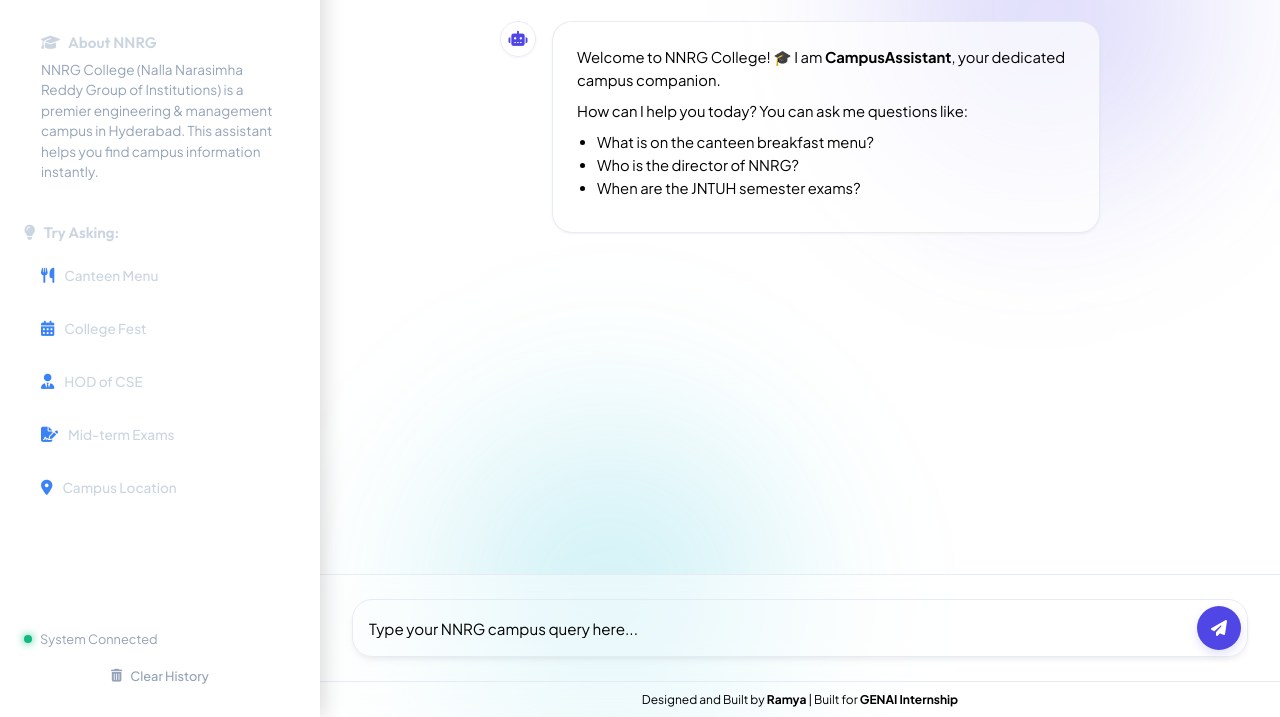
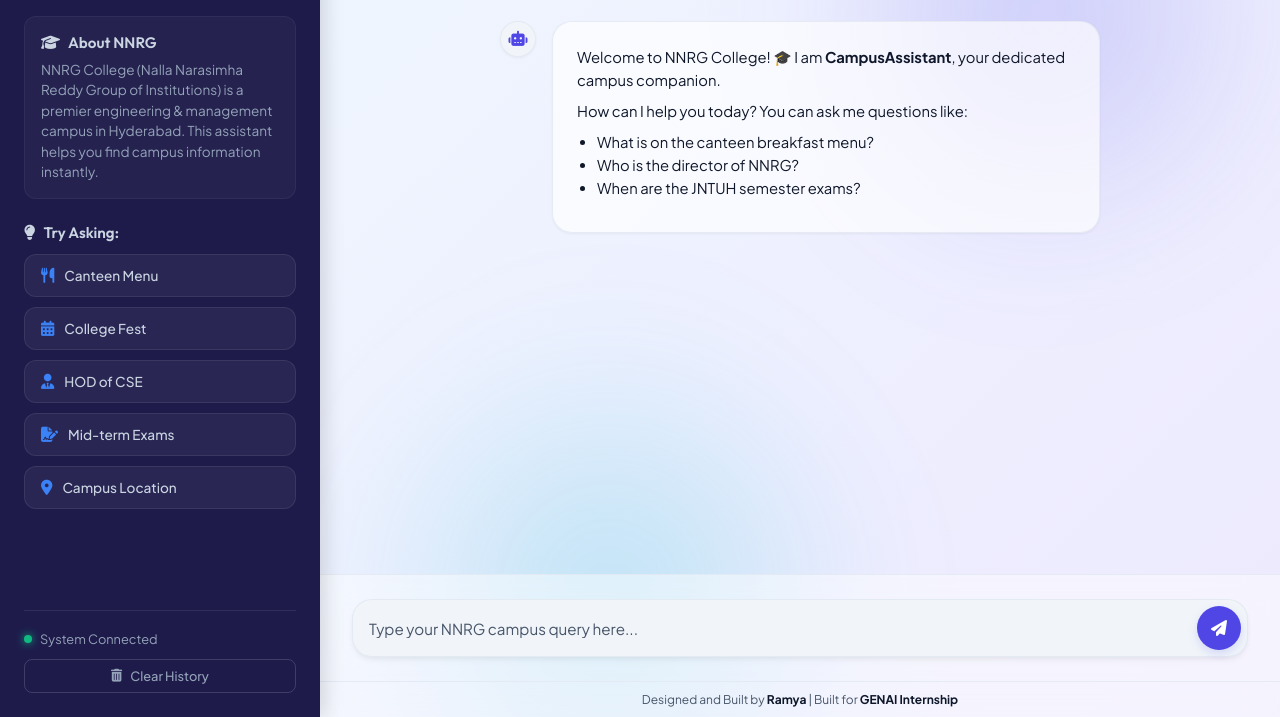
Before and after one commit to vujjiniramya7-byte/nnrg-campus-navigator, a plain HTML site: page public/index.html in a window 1280 px wide. Shown: the part 83-800 px from the top of the page. Drawn offline with nearby package versions, Linux system fonts and the light colour scheme.

Commit message:
Update style.css

```diff
--- a/public/style.css
+++ b/public/style.css
@@ -1,11 +1,11 @@
 /* Variables & Themes */
 :root {
-    --bg-primary: background: linear-gradient(135deg, #EFF6FF, #EDE9FE);
-    --bg-secondary: background: #F1F5F9;
-    --bg-sidebar:background: #1E1B4B;
-    --text-primary: color: #F8FAFC;
-    --text-secondary: color: #94A3B8;
-    --text-light: color: #475569;
+    --bg-primary: linear-gradient(135deg, #EFF6FF, #EDE9FE);
+    --bg-secondary: #F1F5F9;
+    --bg-sidebar: #1E1B4B;
+    --text-primary: #0F172A;
+    --text-secondary: #475569;
+    --text-light: #94A3B8;
     --accent-color: #4f46e5;
     --accent-hover: #4338ca;
     --accent-light: #e0e7ff;
@@ -605,7 +605,7 @@ body {
 /* Responsive Styles */
 @media (max-width: 900px) {
     .sidebar {
-        display: none; /* Handled via drawer in full production, or simple toggle */
+        display: none;
     }
     .chat-feed {
         padding: 20px;
```
